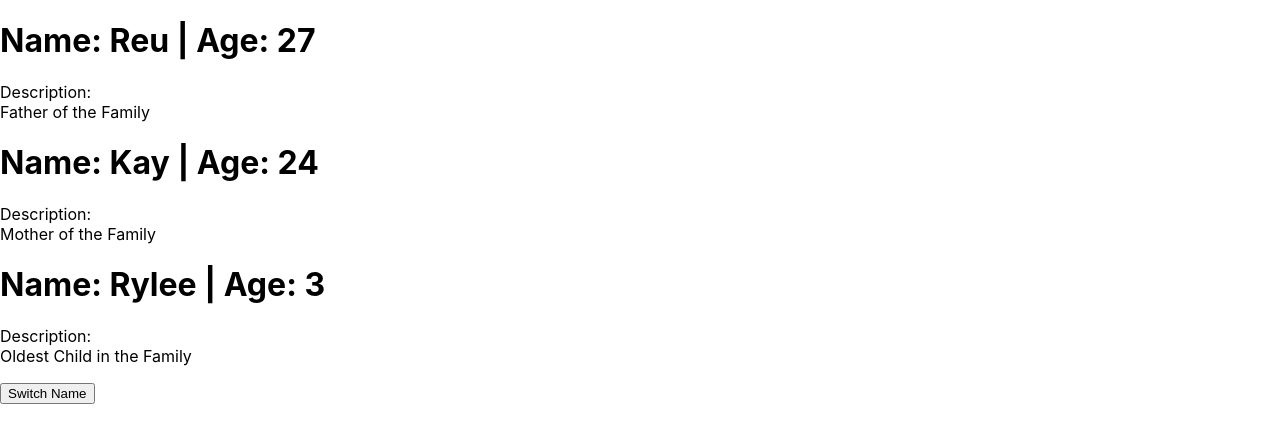
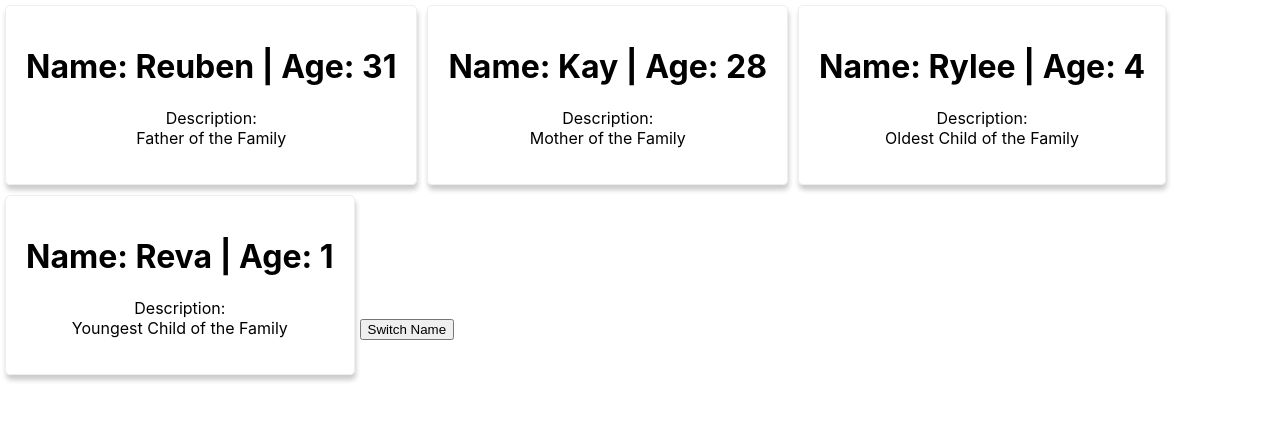
Before and after one commit to reubenremy/family-react, a React (Create React App) app: page / in a window 1280 px wide. Shown: the top 442 px of the page. Built offline with nearby package versions, Linux system fonts and the light colour scheme.

Commit message:
Added Styles to Member Component

```diff
--- a/src/Components/App/App.js
+++ b/src/Components/App/App.js
@@ -6,7 +6,7 @@ class App extends Component {
     state = {
         Members: [
             //Members wil be an Array [] of objects {}
-            { name: 'Reu', age:31 },
+            { name: 'Reuben', age:31 },
             { name: 'Kay', age:28 },
             { name: 'Rylee', age: 4 },
             { name: 'Reva', age: 1 }
@@ -16,9 +16,10 @@ class App extends Component {
     render() {
         return (
             <div className="App">
-                <Member name='Reu' age='27'>Father of the Family</Member>
-                <Member name='Kay' age='24'>Mother of the Family</Member>
-                <Member name='Rylee' age='3'>Oldest Child in the Family</Member>
+                <Member name={ this.state.Members[0].name } age={ this.state.Members[0].age }>Father of the Family</Member>
+                <Member name={ this.state.Members[1].name } age={ this.state.Members[1].age }>Mother of the Family</Member>
+                <Member name={ this.state.Members[2].name } age={ this.state.Members[2].age }>Oldest Child of the Family</Member>
+                <Member name={ this.state.Members[3].name } age={ this.state.Members[3].age }>Youngest Child of the Family</Member>
                 <button>Switch Name</button>
             </div>
         );
--- a/src/Components/Members/Member.js
+++ b/src/Components/Members/Member.js
@@ -1,7 +1,8 @@
 import React from 'react';
+import './Members.css';
 
 const Member = props => (
-    <div>
+    <div className="members">
         <h1>Name: { props.name } | Age: { props.age }</h1>
         <p>Description:<br/>{ props.children }</p>
     </div>
--- /dev/null
+++ b/src/Components/Members/Members.css
@@ -0,0 +1,12 @@
+.members {
+    border: 1px solid #eee;
+    border-radius: 5px;
+    box-shadow: 1px 5px 5px #ccc;
+    display: inline-block;
+    margin: 5px;
+    padding: 20px;
+    text-align: center;
+} .members:hover {
+    transform: scale(0.99);
+    box-shadow: 1px 3px 3px #ccc;
+}
```
